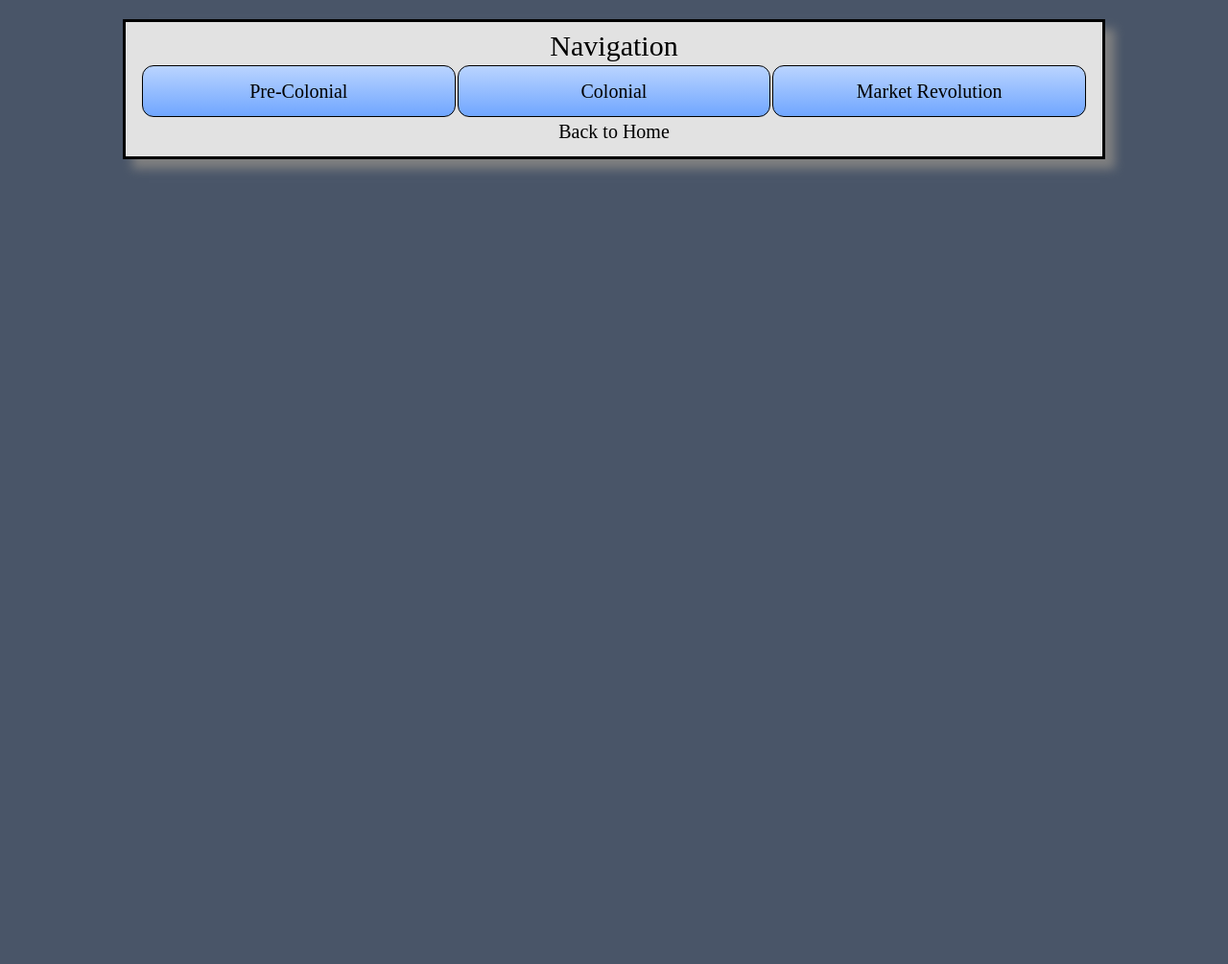
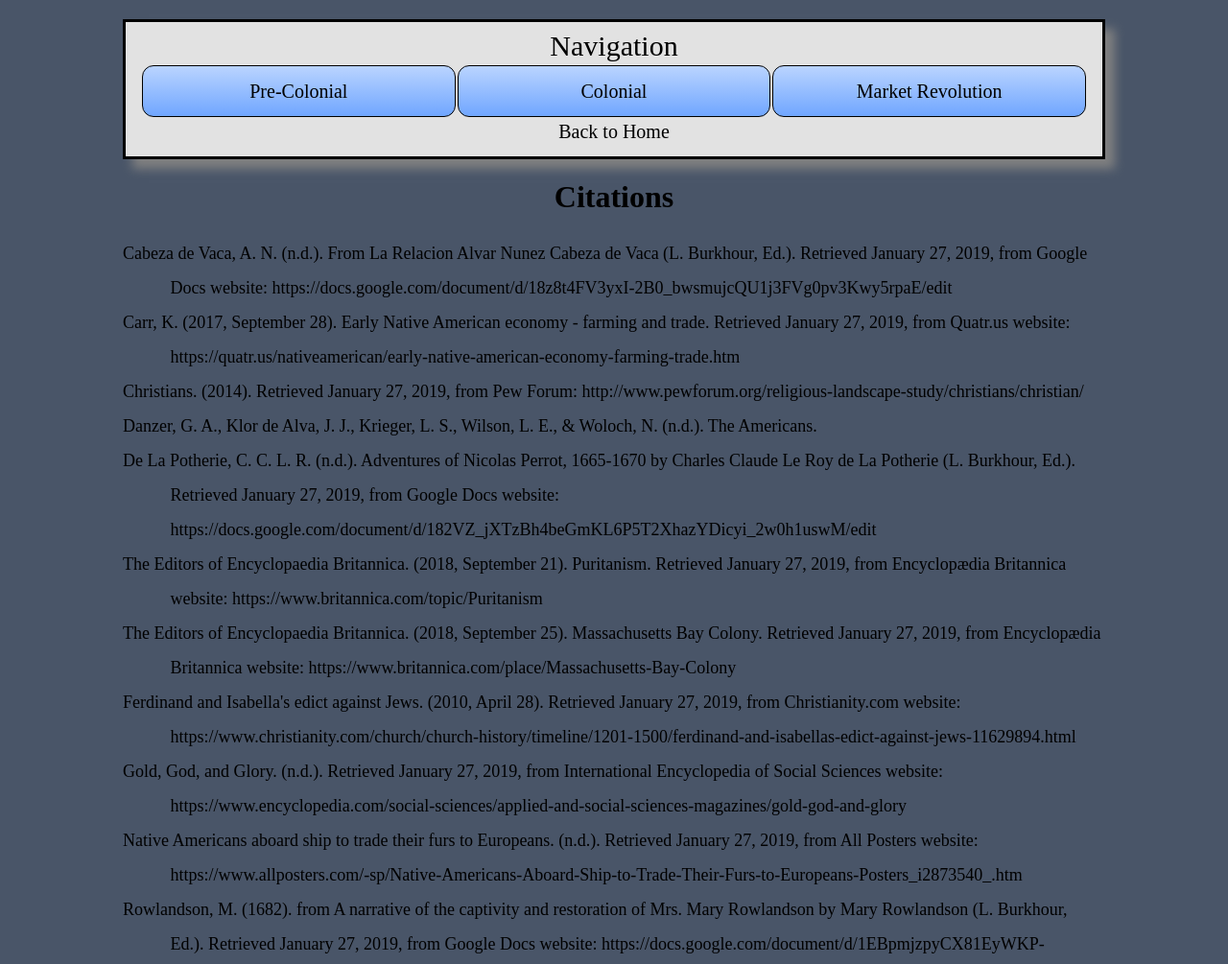
Before and after one commit to urticatecoder/english_midterm, a plain HTML site: page citations.html in a window 1280 px wide. Shown: the top 1005 px of the page at 96% size. Before the commit the page ends 820 px from the top, so only its background shows below. Drawn offline with Linux system fonts and the light colour scheme; a web font is replaced by a local one.

Commit message:
finished citations

```diff
--- a/citations.html
+++ b/citations.html
@@ -21,5 +21,31 @@
         </tfoot>
       </table>
     </nav>
+    <h1 style="text-align: center;">Citations</h1>
+    <div style="font-size: 18px; box-sizing: border-box; width: 80%; margin: 0 auto; line-height: 2;">
+      Cabeza de Vaca, A. N. (n.d.). From La Relacion Alvar Nunez Cabeza de Vaca (L. Burkhour, Ed.). Retrieved January 27, 2019, from Google &nbsp&nbsp&nbsp&nbsp&nbsp&nbsp&nbsp&nbsp&nbsp&nbsp Docs website: https://docs.google.com/document/d/18z8t4FV3yxI-2B0_bwsmujcQU1j3FVg0pv3Kwy5rpaE/edit
+      <br>
+      Carr, K. (2017, September 28). Early Native American economy - farming and trade. Retrieved January 27, 2019, from Quatr.us website: &nbsp&nbsp&nbsp&nbsp&nbsp&nbsp&nbsp&nbsp&nbsp&nbsp https://quatr.us/nativeamerican/early-native-american-economy-farming-trade.htm
+      <br>
+      Christians. (2014). Retrieved January 27, 2019, from Pew Forum: http://www.pewforum.org/religious-landscape-study/christians/christian/
+      <br>
+      Danzer, G. A., Klor de Alva, J. J., Krieger, L. S., Wilson, L. E., & Woloch, N. (n.d.). The Americans.
+      <br>
+      De La Potherie, C. C. L. R. (n.d.). Adventures of Nicolas Perrot, 1665-1670 by Charles Claude Le Roy de La Potherie (L. Burkhour, Ed.). &nbsp&nbsp&nbsp&nbsp&nbsp&nbsp&nbsp&nbsp&nbsp&nbsp Retrieved January 27, 2019, from Google Docs website: <div>&nbsp&nbsp&nbsp&nbsp&nbsp&nbsp&nbsp&nbsp&nbsp&nbsp https://docs.google.com/document/d/182VZ_jXTzBh4beGmKL6P5T2XhazYDicyi_2w0h1uswM/edit</div>
+
+      The Editors of Encyclopaedia Britannica. (2018, September 21). Puritanism. Retrieved January 27, 2019, from Encyclopædia Britannica &nbsp&nbsp&nbsp&nbsp&nbsp&nbsp&nbsp&nbsp&nbsp&nbsp website: https://www.britannica.com/topic/Puritanism
+      <br>
+      The Editors of Encyclopaedia Britannica. (2018, September 25). Massachusetts Bay Colony. Retrieved January 27, 2019, from Encyclopædia &nbsp&nbsp&nbsp&nbsp&nbsp&nbsp&nbsp&nbsp&nbsp&nbsp Britannica website: https://www.britannica.com/place/Massachusetts-Bay-Colony
+      <br>
+      Ferdinand and Isabella's edict against Jews. (2010, April 28). Retrieved January 27, 2019, from Christianity.com website:<div>&nbsp&nbsp&nbsp&nbsp&nbsp&nbsp&nbsp&nbsp&nbsp&nbsp https://www.christianity.com/church/church-history/timeline/1201-1500/ferdinand-and-isabellas-edict-against-jews-11629894.html</div>
+
+      Gold, God, and Glory. (n.d.). Retrieved January 27, 2019, from International Encyclopedia of Social Sciences website: <div> &nbsp&nbsp&nbsp&nbsp&nbsp&nbsp&nbsp&nbsp&nbsp&nbsp https://www.encyclopedia.com/social-sciences/applied-and-social-sciences-magazines/gold-god-and-glory</div>
+
+      Native Americans aboard ship to trade their furs to Europeans. (n.d.). Retrieved January 27, 2019, from All Posters website: <div> &nbsp&nbsp&nbsp&nbsp&nbsp&nbsp&nbsp&nbsp&nbsp&nbsp https://www.allposters.com/-sp/Native-Americans-Aboard-Ship-to-Trade-Their-Furs-to-Europeans-Posters_i2873540_.htm</div>
+
+      Rowlandson, M. (1682). from A narrative of the captivity and restoration of Mrs. Mary Rowlandson by Mary Rowlandson (L. Burkhour, <div>&nbsp&nbsp&nbsp&nbsp&nbsp&nbsp&nbsp&nbsp&nbsp&nbsp Ed.). Retrieved January 27, 2019, from Google Docs website: https://docs.google.com/document/d/1EBpmjzpyCX81EyWKP-</div> &nbsp&nbsp&nbsp&nbsp&nbsp&nbsp&nbsp&nbsp&nbsp&nbsp usPf1qZPEvp9T8mjufncPwfsg/edit
+      <br>
+      Sveda, A. (2018, July 20). A city upon a hill: Examining the ties between Christianity and the early republic. Retrieved January 27, 2019, &nbsp&nbsp&nbsp&nbsp&nbsp&nbsp&nbsp&nbsp&nbsp&nbsp from Next Gen Blog: http://nextgenblog.org/a-city-upon-a-hill-examining-the-ties-between-christianity-and-the-early-republic/
+    </div>
   </body>
 </html>
```
